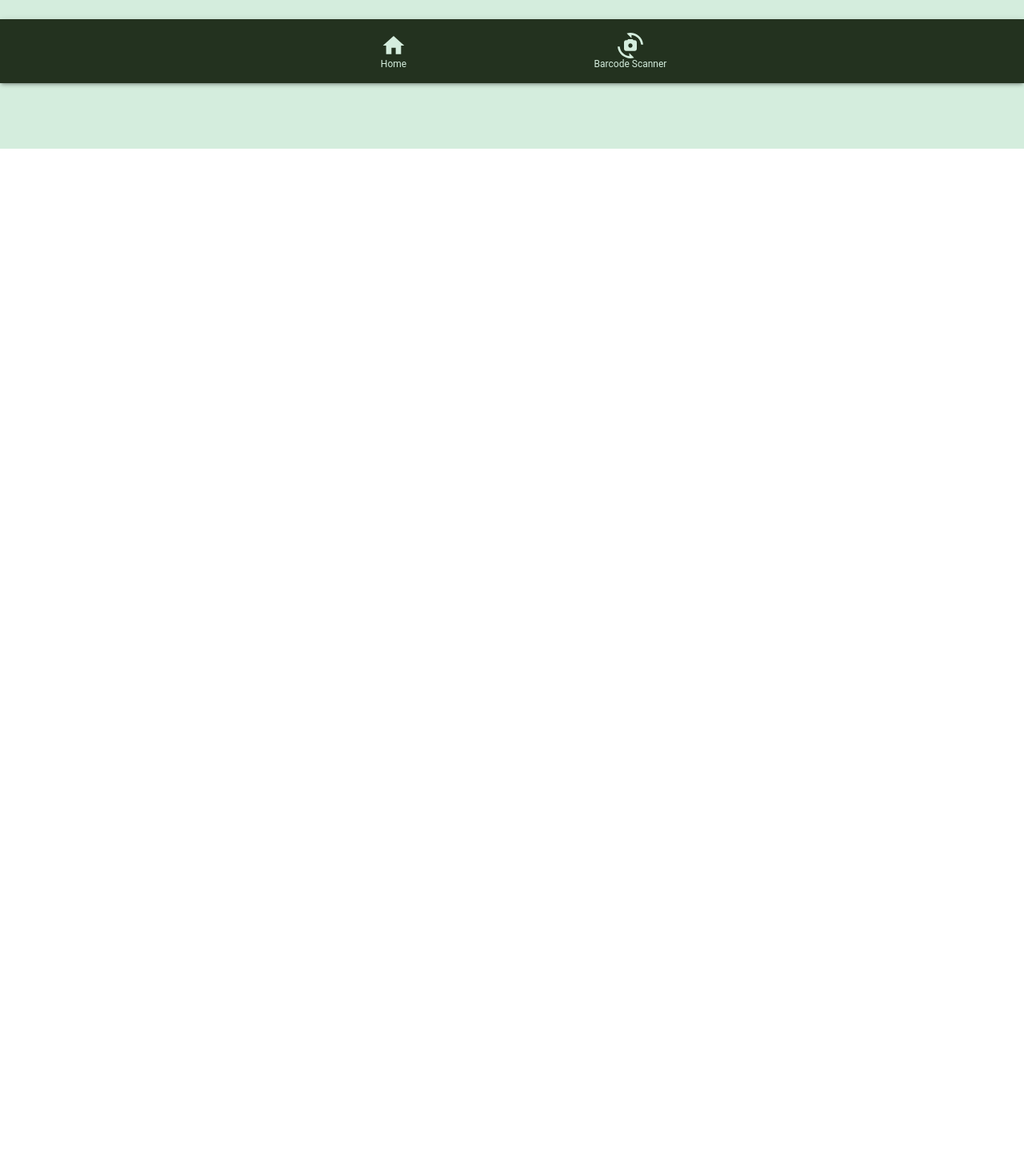
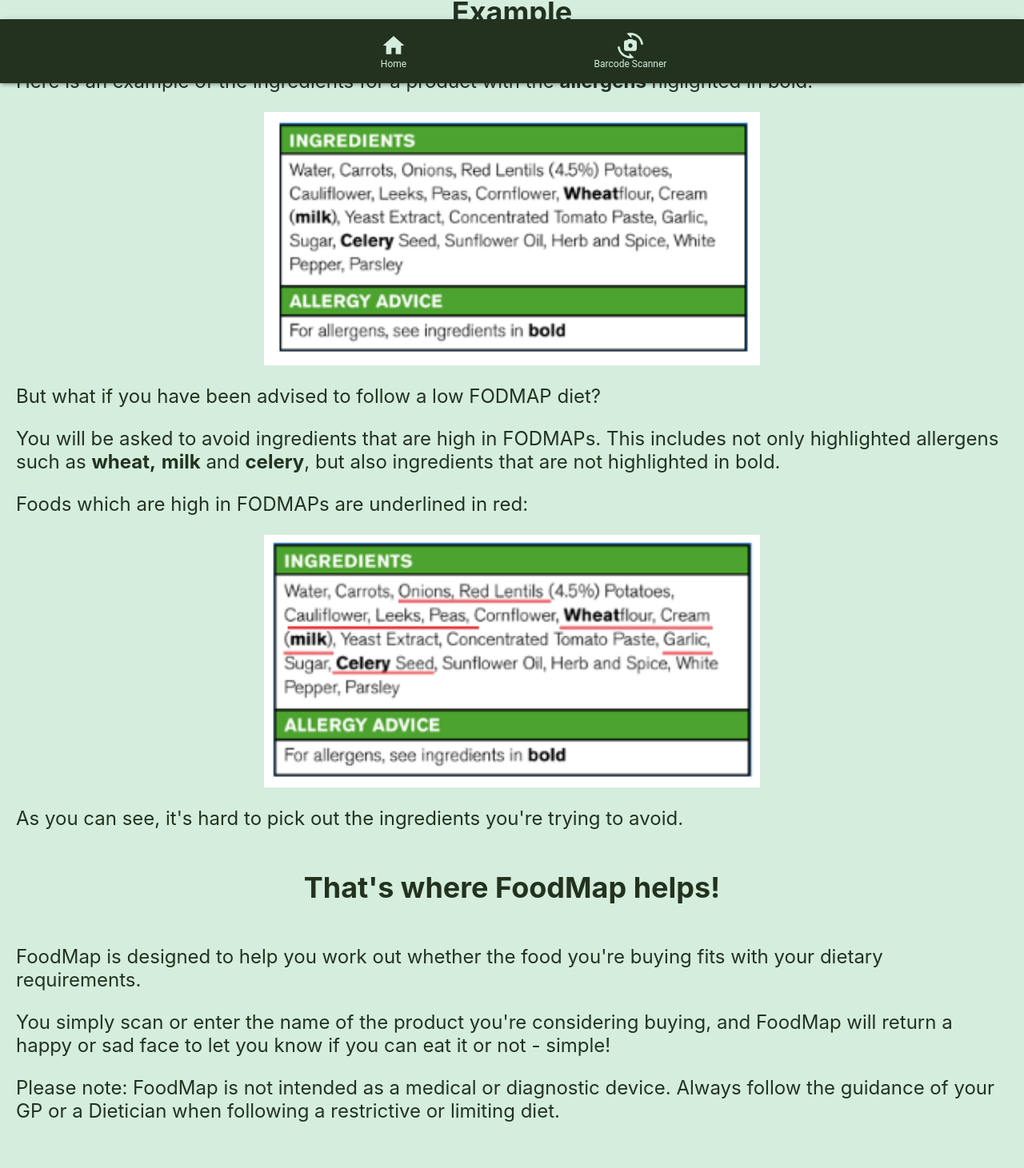
Before and after one commit to SchoolOfCode/bc13_final-project_front-end-6-weddings-a-seamonkey, a React (Create React App) app: page /about in a window 1280 px wide. Shown: the part 696-2157 px from the top of the page at 80% size. Before the commit the page ends 882 px from the top, so only its background shows below. Built offline with nearby package versions, Linux system fonts and the light colour scheme; no server answers.

Commit message:
centering images on about page using css

```diff
--- a/src/Components/About/about.css
+++ b/src/Components/About/about.css
@@ -1,7 +1,7 @@
-  .about-section {
+.about-section {
     padding: 20px;
     text-align: left;
-
+    padding-bottom: 100px;
     background-color: var(--background-color);
   }
 
@@ -16,3 +16,17 @@
     padding: 20px;
 
   }
+
+  .ingredients {
+    display: block;
+    margin-left: auto;
+    margin-right: auto;
+    width: 50%;
+  }
+
+  .ingredients-red {
+    display: block;
+    margin-left: auto;
+    margin-right: auto;
+    width: 50%;
+  }
--- a/src/Components/About/about.js
+++ b/src/Components/About/index.js
@@ -5,7 +5,6 @@
 export default function About() {
     return (
 <div className="about-section">
-
 
         <h1 className="heading">Welcome to FoodMap</h1>
 
@@ -63,7 +62,7 @@
 
             <h3>Steven Collins</h3>
             <p>SoC Bootcamper</p>
-            <p>Some text that describes me lorem ipsum ipsum lorem.</p>
+            <p>Before School of Code Steve worked for a global organisation for 16 years. He started in customer services and had various roles over that time, the last role Steve had was a Site Manager for a factory. Having solved problems throughout his career and a passion for tech Steve has decided to change careers to follow that passion and become a software developer.</p>
 
 
             <h3>Daniel B</h3>
@@ -73,7 +72,7 @@
 
             <h3>Martha Bennett</h3>
             <p>SoC Bootcamper</p>
-            <p>Martha studied Education at University before launching her own education business in China and Hong Kong. Six years on, she has worked with some great developers and is curious to find out more about coding</p>
+            <p>Martha studied Education at University before founding an edtech business in China, Hong Kong and the UK. Six years on, she has worked with some great developers and is curious to find out more about coding.</p>
 
 
 </div> )}
```
Also changed, not shown: src/Components/Instructions/index.js (renamed from src/Components/Instructions/instructions.js).
